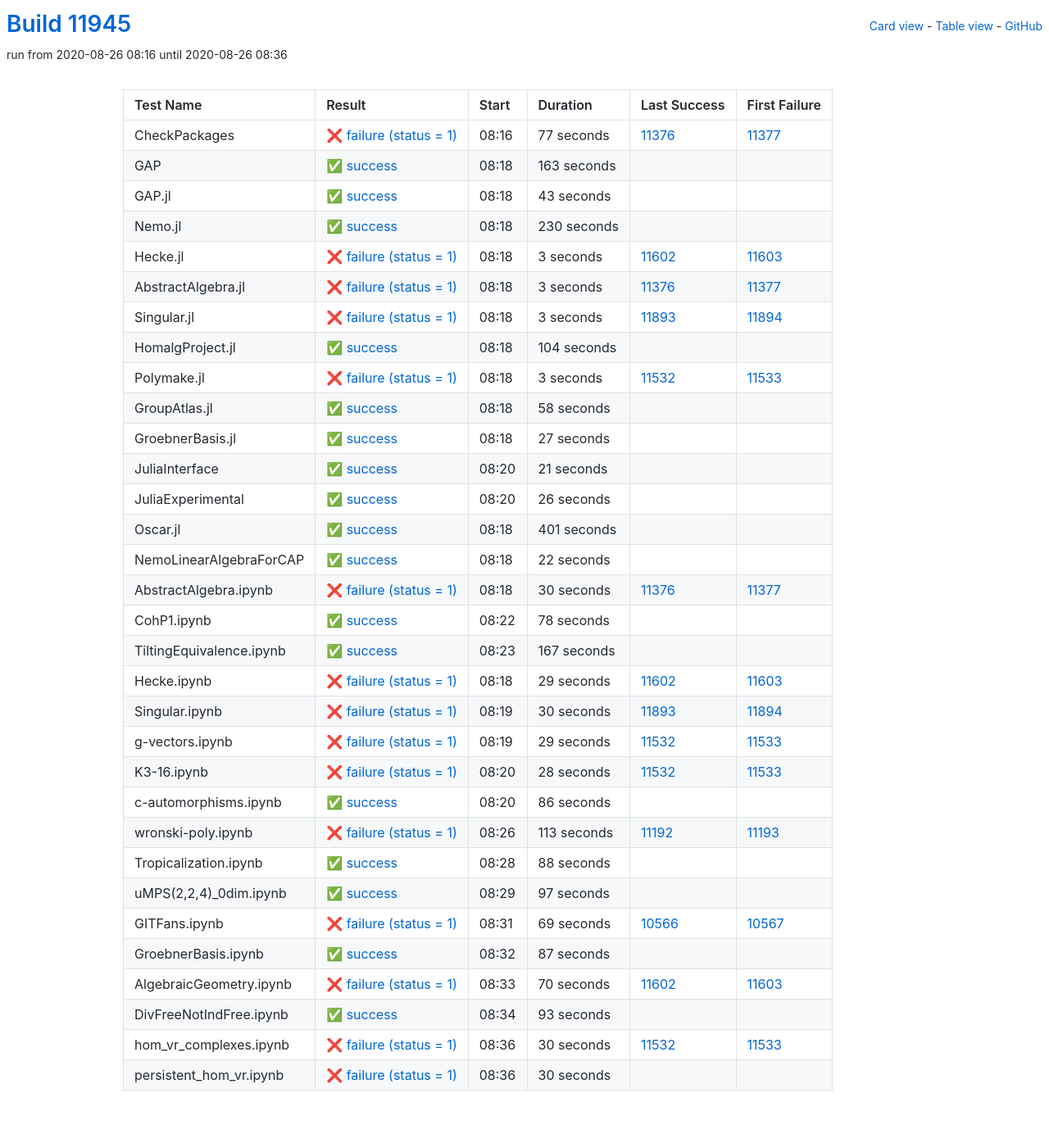
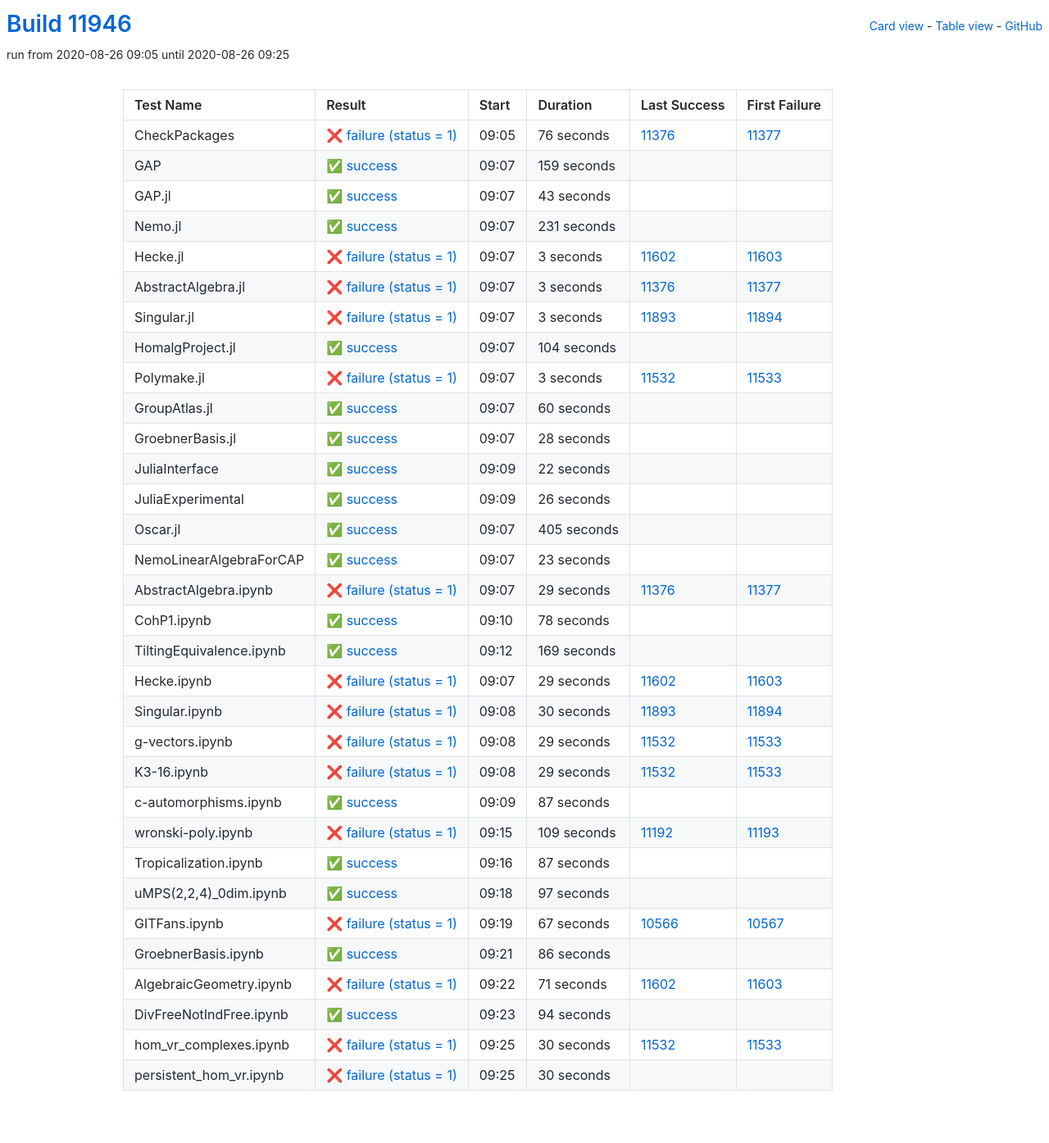
Before and after one commit to oscar-system/oscar-ci-status, a Jekyll site: the page built from table.html, in a window 1280 px wide. Shown: the whole page at 82% size. Built offline with Jekyll 4.4.1, drawn with Linux system fonts in a browser that asks for light colours.

Commit message:
Build #11946

```diff
--- a/_data/ci.yml
+++ b/_data/ci.yml
@@ -1,6 +1,6 @@
 ---
-build: 11945
-build_url: https://oscarci.mathematik.uni-kl.de/job/oscar/11945/
+build: 11946
+build_url: https://oscarci.mathematik.uni-kl.de/job/oscar/11946/
 job: oscar
 organization: oscar-system
 repo: oscar-ci-status
@@ -8,32 +8,32 @@
 tests:
 - name: CheckPackages
   id: checkpackages
-  log: https://oscarci.mathematik.uni-kl.de/job/oscar/11945/artifact/logs/build-11945/CheckPackages.log
-  start: 2020-08-26 08:16
+  log: https://oscarci.mathematik.uni-kl.de/job/oscar/11946/artifact/logs/build-11946/CheckPackages.log
+  start: 2020-08-26 09:05
   success: false
   exitcode: 1
   status: failure
-  duration: 77
+  duration: 76
   last_success: 11376
   last_success_url: https://oscarci.mathematik.uni-kl.de/job/oscar/11376/
   first_failure: 11377
   first_failure_url: https://oscarci.mathematik.uni-kl.de/job/oscar/11377/
 - name: GAP
   id: gap
-  log: https://oscarci.mathematik.uni-kl.de/job/oscar/11945/artifact/logs/build-11945/GAP.log
-  start: 2020-08-26 08:18
+  log: https://oscarci.mathematik.uni-kl.de/job/oscar/11946/artifact/logs/build-11946/GAP.log
+  start: 2020-08-26 09:07
   success: true
   exitcode: 0
   status: success
-  duration: 163
+  duration: 159
   last_success: false
   last_success_url:
   first_failure: false
   first_failure_url:
 - name: GAP.jl
   id: gap-jl
-  log: https://oscarci.mathematik.uni-kl.de/job/oscar/11945/artifact/logs/build-11945/GAP.jl.log
-  start: 2020-08-26 08:18
+  log: https://oscarci.mathematik.uni-kl.de/job/oscar/11946/artifact/logs/build-11946/GAP.jl.log
+  start: 2020-08-26 09:07
   success: true
   exitcode: 0
   status: success
@@ -44,20 +44,20 @@
   first_failure_url:
 - name: Nemo.jl
   id: nemo-jl
-  log: https://oscarci.mathematik.uni-kl.de/job/oscar/11945/artifact/logs/build-11945/Nemo.jl.log
-  start: 2020-08-26 08:18
+  log: https://oscarci.mathematik.uni-kl.de/job/oscar/11946/artifact/logs/build-11946/Nemo.jl.log
+  start: 2020-08-26 09:07
   success: true
   exitcode: 0
   status: success
-  duration: 230
+  duration: 231
   last_success: false
   last_success_url:
   first_failure: false
   first_failure_url:
 - name: Hecke.jl
   id: hecke-jl
-  log: https://oscarci.mathematik.uni-kl.de/job/oscar/11945/artifact/logs/build-11945/Hecke.jl.log
-  start: 2020-08-26 08:18
+  log: https://oscarci.mathematik.uni-kl.de/job/oscar/11946/artifact/logs/build-11946/Hecke.jl.log
+  start: 2020-08-26 09:07
   success: false
   exitcode: 1
   status: failure
@@ -68,8 +68,8 @@
   first_failure_url: https://oscarci.mathematik.uni-kl.de/job/oscar/11603/
 - name: AbstractAlgebra.jl
   id: abstractalgebra-jl
-  log: https://oscarci.mathematik.uni-kl.de/job/oscar/11945/artifact/logs/build-11945/AbstractAlgebra.jl.log
-  start: 2020-08-26 08:18
+  log: https://oscarci.mathematik.uni-kl.de/job/oscar/11946/artifact/logs/build-11946/AbstractAlgebra.jl.log
+  start: 2020-08-26 09:07
   success: false
   exitcode: 1
   status: failure
@@ -80,8 +80,8 @@
   first_failure_url: https://oscarci.mathematik.uni-kl.de/job/oscar/11377/
 - name: Singular.jl
   id: singular-jl
-  log: https://oscarci.mathematik.uni-kl.de/job/oscar/11945/artifact/logs/build-11945/Singular.jl.log
-  start: 2020-08-26 08:18
+  log: https://oscarci.mathematik.uni-kl.de/job/oscar/11946/artifact/logs/build-11946/Singular.jl.log
+  start: 2020-08-26 09:07
   success: false
   exitcode: 1
   status: failure
@@ -92,8 +92,8 @@
   first_failure_url: https://oscarci.mathematik.uni-kl.de/job/oscar/11894/
 - name: HomalgProject.jl
   id: homalgproject-jl
-  log: https://oscarci.mathematik.uni-kl.de/job/oscar/11945/artifact/logs/build-11945/HomalgProject.jl.log
-  start: 2020-08-26 08:18
+  log: https://oscarci.mathematik.uni-kl.de/job/oscar/11946/artifact/logs/build-11946/HomalgProject.jl.log
+  start: 2020-08-26 09:07
   success: true
   exitcode: 0
   status: success
@@ -104,8 +104,8 @@
   first_failure_url:
 - name: Polymake.jl
   id: polymake-jl
-  log: https://oscarci.mathematik.uni-kl.de/job/oscar/11945/artifact/logs/build-11945/Polymake.jl.log
-  start: 2020-08-26 08:18
+  log: https://oscarci.mathematik.uni-kl.de/job/oscar/11946/artifact/logs/build-11946/Polymake.jl.log
+  start: 2020-08-26 09:07
   success: false
   exitcode: 1
   status: failure
@@ -116,44 +116,44 @@
   first_failure_url: https://oscarci.mathematik.uni-kl.de/job/oscar/11533/
 - name: GroupAtlas.jl
   id: groupatlas-jl
-  log: https://oscarci.mathematik.uni-kl.de/job/oscar/11945/artifact/logs/build-11945/GroupAtlas.jl.log
-  start: 2020-08-26 08:18
+  log: https://oscarci.mathematik.uni-kl.de/job/oscar/11946/artifact/logs/build-11946/GroupAtlas.jl.log
+  start: 2020-08-26 09:07
   success: true
   exitcode: 0
   status: success
-  duration: 58
+  duration: 60
   last_success: false
   last_success_url:
   first_failure: false
   first_failure_url:
 - name: GroebnerBasis.jl
   id: groebnerbasis-jl
-  log: https://oscarci.mathematik.uni-kl.de/job/oscar/11945/artifact/logs/build-11945/GroebnerBasis.jl.log
-  start: 2020-08-26 08:18
+  log: https://oscarci.mathematik.uni-kl.de/job/oscar/11946/artifact/logs/build-11946/GroebnerBasis.jl.log
+  start: 2020-08-26 09:07
   success: true
   exitcode: 0
   status: success
-  duration: 27
+  duration: 28
   last_success: false
   last_success_url:
   first_failure: false
   first_failure_url:
 - name: JuliaInterface
   id: juliainterface
-  log: https://oscarci.mathematik.uni-kl.de/job/oscar/11945/artifact/logs/build-11945/JuliaInterface.log
-  start: 2020-08-26 08:20
+  log: https://oscarci.mathematik.uni-kl.de/job/oscar/11946/artifact/logs/build-11946/JuliaInterface.log
+  start: 2020-08-26 09:09
   success: true
   exitcode: 0
   status: success
-  duration: 21
+  duration: 22
   last_success: false
   last_success_url:
   first_failure: false
   first_failure_url:
 - name: JuliaExperimental
   id: juliaexperimental
-  log: https://oscarci.mathematik.uni-kl.de/job/oscar/11945/artifact/logs/build-11945/JuliaExperimental.log
-  start: 2020-08-26 08:20
+  log: https://oscarci.mathematik.uni-kl.de/job/oscar/11946/artifact/logs/build-11946/JuliaExperimental.log
+  start: 2020-08-26 09:09
   success: true
   exitcode: 0
   status: success
@@ -164,44 +164,44 @@
   first_failure_url:
 - name: Oscar.jl
   id: oscar-jl
-  log: https://oscarci.mathematik.uni-kl.de/job/oscar/11945/artifact/logs/build-11945/Oscar.jl.log
-  start: 2020-08-26 08:18
+  log: https://oscarci.mathematik.uni-kl.de/job/oscar/11946/artifact/logs/build-11946/Oscar.jl.log
+  start: 2020-08-26 09:07
   success: true
   exitcode: 0
   status: success
-  duration: 401
+  duration: 405
   last_success: false
   last_success_url:
   first_failure: false
   first_failure_url:
 - name: NemoLinearAlgebraForCAP
   id: nemolinearalgebraforcap
-  log: https://oscarci.mathematik.uni-kl.de/job/oscar/11945/artifact/logs/build-11945/NemoLinearAlgebraForCAP.log
-  start: 2020-08-26 08:18
+  log: https://oscarci.mathematik.uni-kl.de/job/oscar/11946/artifact/logs/build-11946/NemoLinearAlgebraForCAP.log
+  start: 2020-08-26 09:07
   success: true
   exitcode: 0
   status: success
-  duration: 22
+  duration: 23
   last_success: false
   last_success_url:
   first_failure: false
   first_failure_url:
 - name: AbstractAlgebra.ipynb
   id: abstractalgebra-ipynb
-  log: https://oscarci.mathematik.uni-kl.de/job/oscar/11945/artifact/logs/build-11945/AbstractAlgebra.ipynb.log
-  start: 2020-08-26 08:18
+  log: https://oscarci.mathematik.uni-kl.de/job/oscar/11946/artifact/logs/build-11946/AbstractAlgebra.ipynb.log
+  start: 2020-08-26 09:07
   success: false
   exitcode: 1
   status: failure
-  duration: 30
+  duration: 29
   last_success: 11376
   last_success_url: https://oscarci.mathematik.uni-kl.de/job/oscar/11376/
   first_failure: 11377
   first_failure_url: https://oscarci.mathematik.uni-kl.de/job/oscar/11377/
 - name: CohP1.ipynb
   id: cohp1-ipynb
-  log: https://oscarci.mathematik.uni-kl.de/job/oscar/11945/artifact/logs/build-11945/CohP1.ipynb.log
-  start: 2020-08-26 08:22
+  log: https://oscarci.mathematik.uni-kl.de/job/oscar/11946/artifact/logs/build-11946/CohP1.ipynb.log
+  start: 2020-08-26 09:10
   success: true
   exitcode: 0
   status: success
@@ -212,20 +212,20 @@
   first_failure_url:
 - name: TiltingEquivalence.ipynb
   id: tiltingequivalence-ipynb
-  log: https://oscarci.mathematik.uni-kl.de/job/oscar/11945/artifact/logs/build-11945/TiltingEquivalence.ipynb.log
-  start: 2020-08-26 08:23
+  log: https://oscarci.mathematik.uni-kl.de/job/oscar/11946/artifact/logs/build-11946/TiltingEquivalence.ipynb.log
+  start: 2020-08-26 09:12
   success: true
   exitcode: 0
   status: success
-  duration: 167
+  duration: 169
   last_success: false
   last_success_url:
   first_failure: false
   first_failure_url:
 - name: Hecke.ipynb
   id: hecke-ipynb
-  log: https://oscarci.mathematik.uni-kl.de/job/oscar/11945/artifact/logs/build-11945/Hecke.ipynb.log
-  start: 2020-08-26 08:18
+  log: https://oscarci.mathematik.uni-kl.de/job/oscar/11946/artifact/logs/build-11946/Hecke.ipynb.log
+  start: 2020-08-26 09:07
   success: false
   exitcode: 1
   status: failure
@@ -236,8 +236,8 @@
   first_failure_url: https://oscarci.mathematik.uni-kl.de/job/oscar/11603/
 - name: Singular.ipynb
   id: singular-ipynb
-  log: https://oscarci.mathematik.uni-kl.de/job/oscar/11945/artifact/logs/build-11945/Singular.ipynb.log
-  start: 2020-08-26 08:19
+  log: https://oscarci.mathematik.uni-kl.de/job/oscar/11946/artifact/logs/build-11946/Singular.ipynb.log
+  start: 2020-08-26 09:08
   success: false
   exitcode: 1
   status: failure
@@ -248,8 +248,8 @@
   first_failure_url: https://oscarci.mathematik.uni-kl.de/job/oscar/11894/
 - name: g-vectors.ipynb
   id: g-vectors-ipynb
-  log: https://oscarci.mathematik.uni-kl.de/job/oscar/11945/artifact/logs/build-11945/g-vectors.ipynb.log
-  start: 2020-08-26 08:19
+  log: https://oscarci.mathematik.uni-kl.de/job/oscar/11946/artifact/logs/build-11946/g-vectors.ipynb.log
+  start: 2020-08-26 09:08
   success: false
   exitcode: 1
   status: failure
@@ -260,56 +260,56 @@
   first_failure_url: https://oscarci.mathematik.uni-kl.de/job/oscar/11533/
 - name: K3-16.ipynb
   id: k3-16-ipynb
-  log: https://oscarci.mathematik.uni-kl.de/job/oscar/11945/artifact/logs/build-11945/K3-16.ipynb.log
-  start: 2020-08-26 08:20
+  log: https://oscarci.mathematik.uni-kl.de/job/oscar/11946/artifact/logs/build-11946/K3-16.ipynb.log
+  start: 2020-08-26 09:08
   success: false
   exitcode: 1
   status: failure
-  duration: 28
+  duration: 29
   last_success: 11532
   last_success_url: https://oscarci.mathematik.uni-kl.de/job/oscar/11532/
   first_failure: 11533
   first_failure_url: https://oscarci.mathematik.uni-kl.de/job/oscar/11533/
 - name: c-automorphisms.ipynb
   id: c-automorphisms-ipynb
-  log: https://oscarci.mathematik.uni-kl.de/job/oscar/11945/artifact/logs/build-11945/c-automorphisms.ipynb.log
-  start: 2020-08-26 08:20
+  log: https://oscarci.mathematik.uni-kl.de/job/oscar/11946/artifact/logs/build-11946/c-automorphisms.ipynb.log
+  start: 2020-08-26 09:09
   success: true
   exitcode: 0
   status: success
-  duration: 86
+  duration: 87
   last_success: false
   last_success_url:
   first_failure: false
   first_failure_url:
 - name: wronski-poly.ipynb
   id: wronski-poly-ipynb
-  log: https://oscarci.mathematik.uni-kl.de/job/oscar/11945/artifact/logs/build-11945/wronski-poly.ipynb.log
-  start: 2020-08-26 08:26
+  log: https://oscarci.mathematik.uni-kl.de/job/oscar/11946/artifact/logs/build-11946/wronski-poly.ipynb.log
+  start: 2020-08-26 09:15
   success: false
   exitcode: 1
   status: failure
-  duration: 113
+  duration: 109
   last_success: 11192
   last_success_url: https://oscarci.mathematik.uni-kl.de/job/oscar/11192/
   first_failure: 11193
   first_failure_url: https://oscarci.mathematik.uni-kl.de/job/oscar/11193/
 - name: Tropicalization.ipynb
   id: tropicalization-ipynb
-  log: https://oscarci.mathematik.uni-kl.de/job/oscar/11945/artifact/logs/build-11945/Tropicalization.ipynb.log
-  start: 2020-08-26 08:28
+  log: https://oscarci.mathematik.uni-kl.de/job/oscar/11946/artifact/logs/build-11946/Tropicalization.ipynb.log
+  start: 2020-08-26 09:16
   success: true
   exitcode: 0
   status: success
-  duration: 88
+  duration: 87
   last_success: false
   last_success_url:
   first_failure: false
   first_failure_url:
 - name: uMPS(2,2,4)_0dim.ipynb
   id: umps-2-2-4-0dim-ipynb
-  log: https://oscarci.mathematik.uni-kl.de/job/oscar/11945/artifact/logs/build-11945/uMPS-2-2-4-_0dim.ipynb.log
-  start: 2020-08-26 08:29
+  log: https://oscarci.mathematik.uni-kl.de/job/oscar/11946/artifact/logs/build-11946/uMPS-2-2-4-_0dim.ipynb.log
+  start: 2020-08-26 09:18
   success: true
   exitcode: 0
   status: success
@@ -320,56 +320,56 @@
   first_failure_url:
 - name: GITFans.ipynb
   id: gitfans-ipynb
-  log: https://oscarci.mathematik.uni-kl.de/job/oscar/11945/artifact/logs/build-11945/GITFans.ipynb.log
-  start: 2020-08-26 08:31
+  log: https://oscarci.mathematik.uni-kl.de/job/oscar/11946/artifact/logs/build-11946/GITFans.ipynb.log
+  start: 2020-08-26 09:19
   success: false
   exitcode: 1
   status: failure
-  duration: 69
+  duration: 67
   last_success: 10566
   last_success_url: https://oscarci.mathematik.uni-kl.de/job/oscar/10566/
   first_failure: 10567
   first_failure_url: https://oscarci.mathematik.uni-kl.de/job/oscar/10567/
 - name: GroebnerBasis.ipynb
   id: groebnerbasis-ipynb
-  log: https://oscarci.mathematik.uni-kl.de/job/oscar/11945/artifact/logs/build-11945/GroebnerBasis.ipynb.log
-  start: 2020-08-26 08:32
+  log: https://oscarci.mathematik.uni-kl.de/job/oscar/11946/artifact/logs/build-11946/GroebnerBasis.ipynb.log
+  start: 2020-08-26 09:21
   success: true
   exitcode: 0
   status: success
-  duration: 87
+  duration: 86
   last_success: false
   last_success_url:
   first_failure: false
   first_failure_url:
 - name: AlgebraicGeometry.ipynb
   id: algebraicgeometry-ipynb
-  log: https://oscarci.mathematik.uni-kl.de/job/oscar/11945/artifact/logs/build-11945/AlgebraicGeometry.ipynb.log
-  start: 2020-08-26 08:33
+  log: https://oscarci.mathematik.uni-kl.de/job/oscar/11946/artifact/logs/build-11946/AlgebraicGeometry.ipynb.log
+  start: 2020-08-26 09:22
   success: false
   exitcode: 1
   status: failure
-  duration: 70
+  duration: 71
   last_success: 11602
   last_success_url: https://oscarci.mathematik.uni-kl.de/job/oscar/11602/
   first_failure: 11603
   first_failure_url: https://oscarci.mathematik.uni-kl.de/job/oscar/11603/
 - name: DivFreeNotIndFree.ipynb
   id: divfreenotindfree-ipynb
-  log: https://oscarci.mathematik.uni-kl.de/job/oscar/11945/artifact/logs/build-11945/DivFreeNotIndFree.ipynb.log
-  start: 2020-08-26 08:34
+  log: https://oscarci.mathematik.uni-kl.de/job/oscar/11946/artifact/logs/build-11946/DivFreeNotIndFree.ipynb.log
+  start: 2020-08-26 09:23
   success: true
   exitcode: 0
   status: success
-  duration: 93
+  duration: 94
   last_success: false
   last_success_url:
   first_failure: false
   first_failure_url:
 - name: hom_vr_complexes.ipynb
   id: hom-vr-complexes-ipynb
-  log: https://oscarci.mathematik.uni-kl.de/job/oscar/11945/artifact/logs/build-11945/hom_vr_complexes.ipynb.log
-  start: 2020-08-26 08:36
+  log: https://oscarci.mathematik.uni-kl.de/job/oscar/11946/artifact/logs/build-11946/hom_vr_complexes.ipynb.log
+  start: 2020-08-26 09:25
   success: false
   exitcode: 1
   status: failure
@@ -380,8 +380,8 @@
   first_failure_url: https://oscarci.mathematik.uni-kl.de/job/oscar/11533/
 - name: persistent_hom_vr.ipynb
   id: persistent-hom-vr-ipynb
-  log: https://oscarci.mathematik.uni-kl.de/job/oscar/11945/artifact/logs/build-11945/persistent_hom_vr.ipynb.log
-  start: 2020-08-26 08:36
+  log: https://oscarci.mathematik.uni-kl.de/job/oscar/11946/artifact/logs/build-11946/persistent_hom_vr.ipynb.log
+  start: 2020-08-26 09:25
   success: false
   exitcode: 1
   status: failure
```
Also changed, not shown: README.md.
